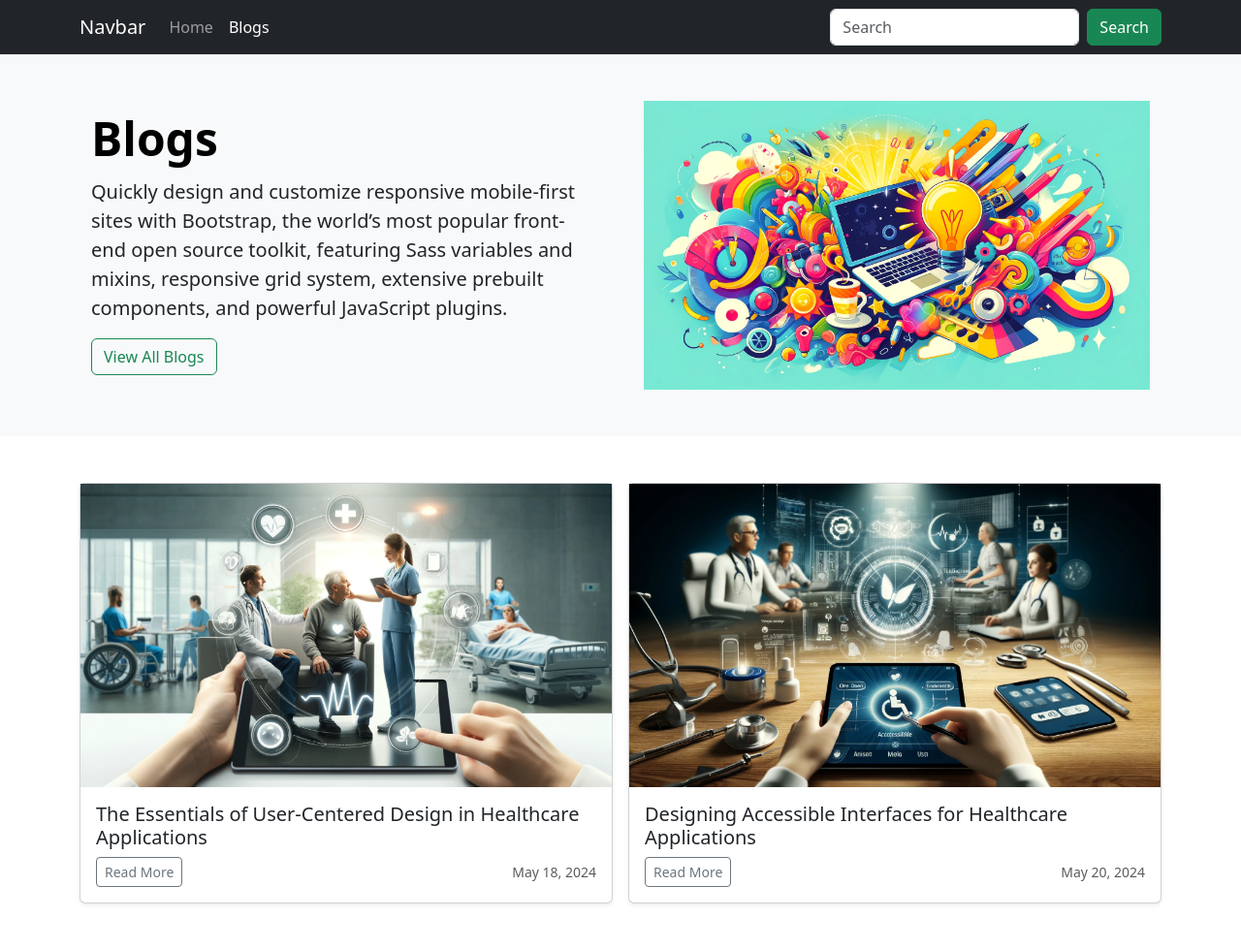
After one commit to Fahad300/FM, a Django app: page /blog/ in a window 1280 px wide. The commit adds this page. Shown: the whole page at 97% size. Run offline with Django 5.2, Linux system fonts and the light colour scheme; some libraries are stand-ins or nearby versions.

Commit message:
building blogs

```diff
--- a/FM/settings.py
+++ b/FM/settings.py
@@ -38,6 +38,7 @@ INSTALLED_APPS = [
     'django.contrib.messages',
     'django.contrib.staticfiles',
     'blog',
+    'bootstrap5',
 ]
 
 MIDDLEWARE = [
@@ -55,7 +56,9 @@ ROOT_URLCONF = 'FM.urls'
 TEMPLATES = [
     {
         'BACKEND': 'django.template.backends.django.DjangoTemplates',
-        'DIRS': [],
+        'DIRS': [
+            BASE_DIR / "templates"
+        ],
         'APP_DIRS': True,
         'OPTIONS': {
             'context_processors': [
--- a/FM/urls.py
+++ b/FM/urls.py
@@ -15,8 +15,9 @@ Including another URLconf
     2. Add a URL to urlpatterns:  path('blog/', include('blog.urls'))
 """
 from django.contrib import admin
-from django.urls import path
+from django.urls import include, path
 
 urlpatterns = [
     path('admin/', admin.site.urls),
+    path("blog/", include("blog.urls"))
 ]
--- a/blog/static/blog/style.css
+++ b/blog/static/blog/style.css
@@ -0,0 +1,9 @@
+.blog-head-text.bg-dark {
+    position: absolute;
+    color: #fff;
+    width: 98%;
+    bottom: 0;
+    left: 14px;
+    padding: 10px;
+    opacity: .9;
+}
--- a/blog/templates/blog/blog.html
+++ b/blog/templates/blog/blog.html
@@ -0,0 +1,31 @@
+{% extends "layout.html" %}
+{% load static %}
+{% block page_title %}<title>My Blogs</title>{% endblock %}
+{% block css_files %}
+<link rel="stylesheet" href="{% static "blog/style.css" %}">
+{% endblock %}
+{% block content %}
+<section class="bg-light">
+    <div class="container-md px-4 py-5">
+        <div class="row flex-lg-row-reverse align-items-center g-5">
+          <div class="col-10 col-sm-8 col-lg-6">
+            <img src="{% static "blog/img/blog-banner.png" %}" class="d-block mx-lg-auto img-fluid" alt="Blog" width="700" height="500" loading="lazy">
+          </div>
+          <div class="col-lg-6">
+            <h1 class="display-5 fw-bold text-body-emphasis lh-1 mb-3">Blogs</h1>
+            <p class="lead">Quickly design and customize responsive mobile-first sites with Bootstrap, the world’s most popular front-end open source toolkit, featuring Sass variables and mixins, responsive grid system, extensive prebuilt components, and powerful JavaScript plugins.</p>
+            <button type="button" class="btn btn-outline-success">View All Blogs</button>
+          </div>
+        </div>
+      </div>
+</section>
+<section class="py-5">
+    <div class="container">
+        <div class="row row-cols-1 row-cols-sm-1 row-cols-md-2 g-3">
+            {% for post in posts %}
+                {% include "blog/includes/post.html" %}
+            {% endfor %}
+        </div>
+    </div>
+</section>
+{% endblock %}
--- /dev/null
+++ b/blog/templates/blog/includes/post.html
@@ -0,0 +1,15 @@
+{% load static %}
+<div class="col">
+    <div class="card shadow-sm">
+    <img src="{% static "blog/img/" %}{{post.image}}" class="d-block mx-lg-auto img-fluid" alt="Blog" loading="lazy">
+    <div class="card-body">
+        <h5 class="card-text">{{ post.title }}</h5>
+        <div class="d-flex justify-content-between align-items-center">
+        <div class="btn-group">
+            <a href="{% url "dynamic-post" post.slug %}" type="button" class="btn btn-sm btn-outline-secondary">Read More</a>
+        </div>
+        <small class="text-body-secondary">{{ post.date }}</small>
+        </div>
+    </div>
+    </div>
+</div>
--- /dev/null
+++ b/blog/urls.py
@@ -0,0 +1,7 @@
+from django.urls import path
+from . import views
+
+urlpatterns = [
+    path("", views.blog, name="blog-home"),
+    path("<slug:slug>", views.dynamic_post, name="dynamic-post"),
+]
--- a/blog/views.py
+++ b/blog/views.py
@@ -1,3 +1,175 @@
 from django.shortcuts import render
+from datetime import date
+
+posts = [
+     {
+    "title": "The Essentials of User-Centered Design in Healthcare Applications",
+    "slug": "the-essentials-of-user-centered-design-in-healthcare-applications",
+    "image": "blog-1.webp",
+    "excrept": "Creating user-centered designs is crucial, especially in healthcare applications where usability can directly impact patient outcomes. This blog will guide new designers through the core principles of user-centered design (UCD), focusing on the healthcare sector, with practical tips and insights.",
+    "auther": "Fahad Mushtaq",
+    "date": date(2024, 5, 18),
+    "sections": [
+      {
+        "title": "Understanding User-Centered Design",
+        "subsections": [
+          {
+            "title": "What is User-Centered Design?",
+            "content": "User-centered design (UCD) is an iterative design process that focuses on the needs, preferences, and limitations of end-users. It involves users throughout the design and development process to ensure the final product is highly usable and meets their needs."
+          },
+          {
+            "title": "The Process of UCD",
+            "content": "The UCD process typically includes the following stages:\n- Research: Understanding user needs through various research methods.\n- Design: Creating user personas, scenarios, and initial design concepts.\n- Prototyping: Building low and high-fidelity prototypes for testing.\n- Testing: Conducting usability tests and gathering feedback.\n- Implementation: Developing the final product based on iterative feedback."
+          }
+        ]
+      },
+      {
+        "title": "Importance of UCD in Healthcare",
+        "subsections": [
+          {
+            "title": "Enhancing Patient Safety",
+            "content": "In healthcare, errors in application design can lead to severe consequences. UCD helps in designing intuitive interfaces that minimize the risk of user errors."
+          },
+          {
+            "title": "Improving Efficiency and Satisfaction",
+            "content": "A user-centered approach ensures that healthcare applications are efficient and satisfying to use, leading to better adoption rates among healthcare professionals and patients."
+          },
+          {
+            "title": "Case Studies: Success Stories",
+            "content": "Highlight successful implementations of UCD in healthcare, such as the redesign of electronic health records (EHRs) to improve usability and reduce clinician burnout."
+          }
+        ]
+      },
+      {
+        "title": "Key Principles of UCD",
+        "subsections": [
+          {
+            "title": "Empathy",
+            "content": "Understand the users’ needs and pain points through interviews, surveys, and observations. Empathy maps can be used to visualize users' thoughts, feelings, and experiences."
+          },
+          {
+            "title": "Accessibility",
+            "content": "Ensure your design is inclusive, catering to users with various disabilities. This includes designing for screen readers, providing text alternatives for images, and ensuring sufficient color contrast."
+          },
+          {
+            "title": "Iterative Design",
+            "content": "Continuously test and refine your designs based on user feedback. Iterative design ensures that each version of the product is improved upon based on real user interactions."
+          }
+        ]
+      },
+      {
+        "title": "Practical Steps to Implement UCD",
+        "subsections": [
+          {
+            "title": "Conducting User Research",
+            "content": "- Interviews and Surveys: Engage with users to gather qualitative and quantitative data.\n- Contextual Inquiry: Observe users in their natural environment to understand their workflows and challenges."
+          },
+          {
+            "title": "Creating Personas and Scenarios",
+            "content": "Develop detailed user personas and scenarios to guide your design decisions. These tools help in keeping the focus on user needs throughout the design process."
+          },
+          {
+            "title": "Developing Prototypes",
+            "content": "- Low-Fidelity Prototypes: Start with simple sketches or wireframes to quickly iterate on ideas.\n- High-Fidelity Prototypes: Move to more detailed and interactive prototypes that closely mimic the final product."
+          },
+          {
+            "title": "Conducting Usability Testing",
+            "content": "- Planning Tests: Define the objectives, select participants, and prepare tasks.\n- Moderating Tests: Facilitate the tests while ensuring participants feel comfortable.\n- Analyzing Results: Identify patterns in user behavior and feedback to inform design changes."
+          }
+        ]
+      }
+    ],
+    "conclusion": "Adopting a user-centered design approach in healthcare applications is not just about creating a good user experience; it’s about improving patient outcomes and ensuring safety. Embrace these principles to make a meaningful impact.",
+    "call_to_action": "Stay tuned for more tips and insights on user-centered design in our upcoming blogs. For a deeper dive, check out our video tutorial on conducting effective user research.",
+  },
+ {
+    "title": "Designing Accessible Interfaces for Healthcare Applications",
+    "slug": "designing-accessible-interfaces-for-healthcare-applications",
+    "image": "blog-2.webp",
+    "excrept": "Accessibility is a crucial aspect of UI/UX design, especially in healthcare. Ensuring that your application is accessible to all users, including those with disabilities, can make a significant difference in user experience and patient care. This blog will delve deep into the principles, tools, and techniques for designing accessible healthcare applications.",
+    "auther": "Fahad Mushtaq",
+    "date": date(2024, 5, 20),
+    "sections": [
+      {
+        "title": "Understanding User-Centered Design",
+        "subsections": [
+          {
+            "title": "What is User-Centered Design?",
+            "content": "User-centered design (UCD) is an iterative design process that focuses on the needs, preferences, and limitations of end-users. It involves users throughout the design and development process to ensure the final product is highly usable and meets their needs."
+          },
+          {
+            "title": "The Process of UCD",
+            "content": "The UCD process typically includes the following stages:\n- Research: Understanding user needs through various research methods.\n- Design: Creating user personas, scenarios, and initial design concepts.\n- Prototyping: Building low and high-fidelity prototypes for testing.\n- Testing: Conducting usability tests and gathering feedback.\n- Implementation: Developing the final product based on iterative feedback."
+          }
+        ]
+      },
+      {
+        "title": "Importance of UCD in Healthcare",
+        "subsections": [
+          {
+            "title": "Enhancing Patient Safety",
+            "content": "In healthcare, errors in application design can lead to severe consequences. UCD helps in designing intuitive interfaces that minimize the risk of user errors."
+          },
+          {
+            "title": "Improving Efficiency and Satisfaction",
+            "content": "A user-centered approach ensures that healthcare applications are efficient and satisfying to use, leading to better adoption rates among healthcare professionals and patients."
+          },
+          {
+            "title": "Case Studies: Success Stories",
+            "content": "Highlight successful implementations of UCD in healthcare, such as the redesign of electronic health records (EHRs) to improve usability and reduce clinician burnout."
+          }
+        ]
+      },
+      {
+        "title": "Key Principles of UCD",
+        "subsections": [
+          {
+            "title": "Empathy",
+            "content": "Understand the users’ needs and pain points through interviews, surveys, and observations. Empathy maps can be used to visualize users' thoughts, feelings, and experiences."
+          },
+          {
+            "title": "Accessibility",
+            "content": "Ensure your design is inclusive, catering to users with various disabilities. This includes designing for screen readers, providing text alternatives for images, and ensuring sufficient color contrast."
+          },
+          {
+            "title": "Iterative Design",
+            "content": "Continuously test and refine your designs based on user feedback. Iterative design ensures that each version of the product is improved upon based on real user interactions."
+          }
+        ]
+      },
+      {
+        "title": "Practical Steps to Implement UCD",
+        "subsections": [
+          {
+            "title": "Conducting User Research",
+            "content": "- Interviews and Surveys: Engage with users to gather qualitative and quantitative data.\n- Contextual Inquiry: Observe users in their natural environment to understand their workflows and challenges."
+          },
+          {
+            "title": "Creating Personas and Scenarios",
+            "content": "Develop detailed user personas and scenarios to guide your design decisions. These tools help in keeping the focus on user needs throughout the design process."
+          },
+          {
+            "title": "Developing Prototypes",
+            "content": "- Low-Fidelity Prototypes: Start with simple sketches or wireframes to quickly iterate on ideas.\n- High-Fidelity Prototypes: Move to more detailed and interactive prototypes that closely mimic the final product."
+          },
+          {
+            "title": "Conducting Usability Testing",
+            "content": "- Planning Tests: Define the objectives, select participants, and prepare tasks.\n- Moderating Tests: Facilitate the tests while ensuring participants feel comfortable.\n- Analyzing Results: Identify patterns in user behavior and feedback to inform design changes."
+          }
+        ]
+      }
+    ],
+    "conclusion": "Adopting a user-centered design approach in healthcare applications is not just about creating a good user experience; it’s about improving patient outcomes and ensuring safety. Embrace these principles to make a meaningful impact.",
+    "call_to_action": "Stay tuned for more tips and insights on user-centered design in our upcoming blogs. For a deeper dive, check out our video tutorial on conducting effective user research.",
+  }
+]
+
 
 # Create your views here.
+def blog(request):
+    return render(request, "blog/blog.html", {
+         "posts": posts
+    })
+
+def dynamic_post(request, slug):
+      return render(request, "blog/blog-detail.html")
--- a/templates/layout.html
+++ b/templates/layout.html
@@ -4,12 +4,37 @@
   <head>
     <meta charset="UTF-8" />
     <meta name="viewport" content="width=device-width, initial-scale=1.0" />
-    {% block page_title %}<title>FM</title>{% endblock% }
-    <link rel="stylesheet" href="{% static "base.html" %}">
-    {% block css_files %}{% endblock% }
+    {% block page_title %}<title>FM</title>{% endblock %}
+    {% load bootstrap5 %}
+    {% bootstrap_css %}
+    {% bootstrap_javascript %}
+    <link rel="stylesheet" href="{% static "base.css" %}">
+    {% block css_files %}{% endblock %}
   </head>
 
   <body>
-    {% block content %}{% endblock% }
+    <nav class="navbar navbar-expand-lg navbar-dark bg-dark">
+        <div class="container-md">
+          <a class="navbar-brand" href="#">Navbar</a>
+          <button class="navbar-toggler" type="button" data-bs-toggle="collapse" data-bs-target="#navbarTogglerDemo02" aria-controls="navbarTogglerDemo02" aria-expanded="false" aria-label="Toggle navigation">
+            <span class="navbar-toggler-icon"></span>
+          </button>
+          <div class="collapse navbar-collapse" id="navbarTogglerDemo02">
+            <ul class="navbar-nav me-auto mb-2 mb-lg-0">
+              <li class="nav-item">
+                <a class="nav-link" href="#">Home</a>
+              </li>
+              <li class="nav-item">
+                <a class="nav-link active" aria-current="page" href="{% url "blog-home" %}">Blogs</a>
+              </li>
+            </ul>
+            <form class="d-flex">
+              <input class="form-control me-2" type="search" placeholder="Search" aria-label="Search">
+              <button class="btn btn-success" type="submit">Search</button>
+            </form>
+          </div>
+        </div>
+      </nav>
+    {% block content %}{% endblock %}
   </body>
 </html>
```
Also changed, not shown: blog/templates/blog/blog-detail.html (added, +32 -0 lines), blog/static/blog/img/blog-1.webp (added), blog/static/blog/img/blog-2.webp (added), blog/static/blog/img/blog-banner.png (added).
